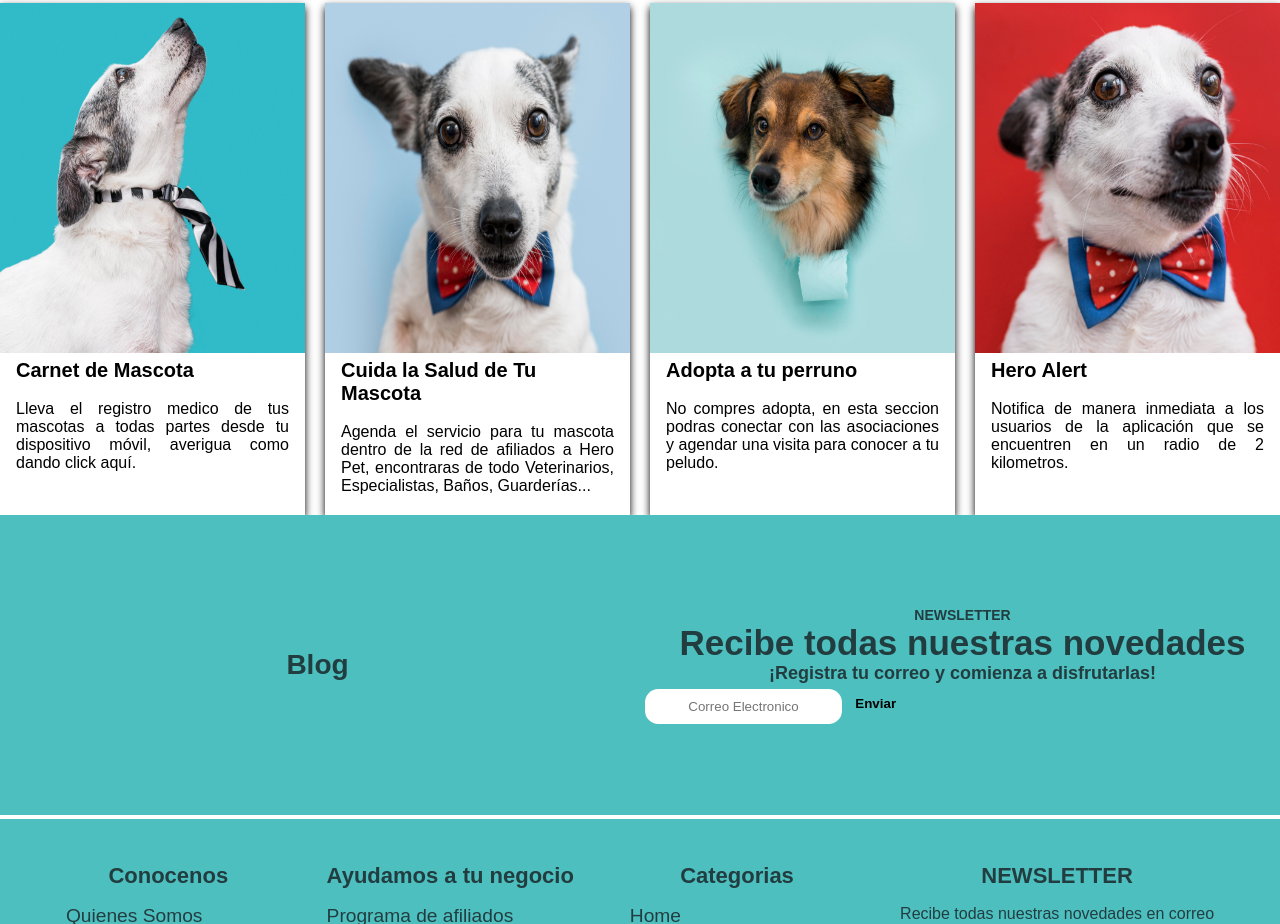
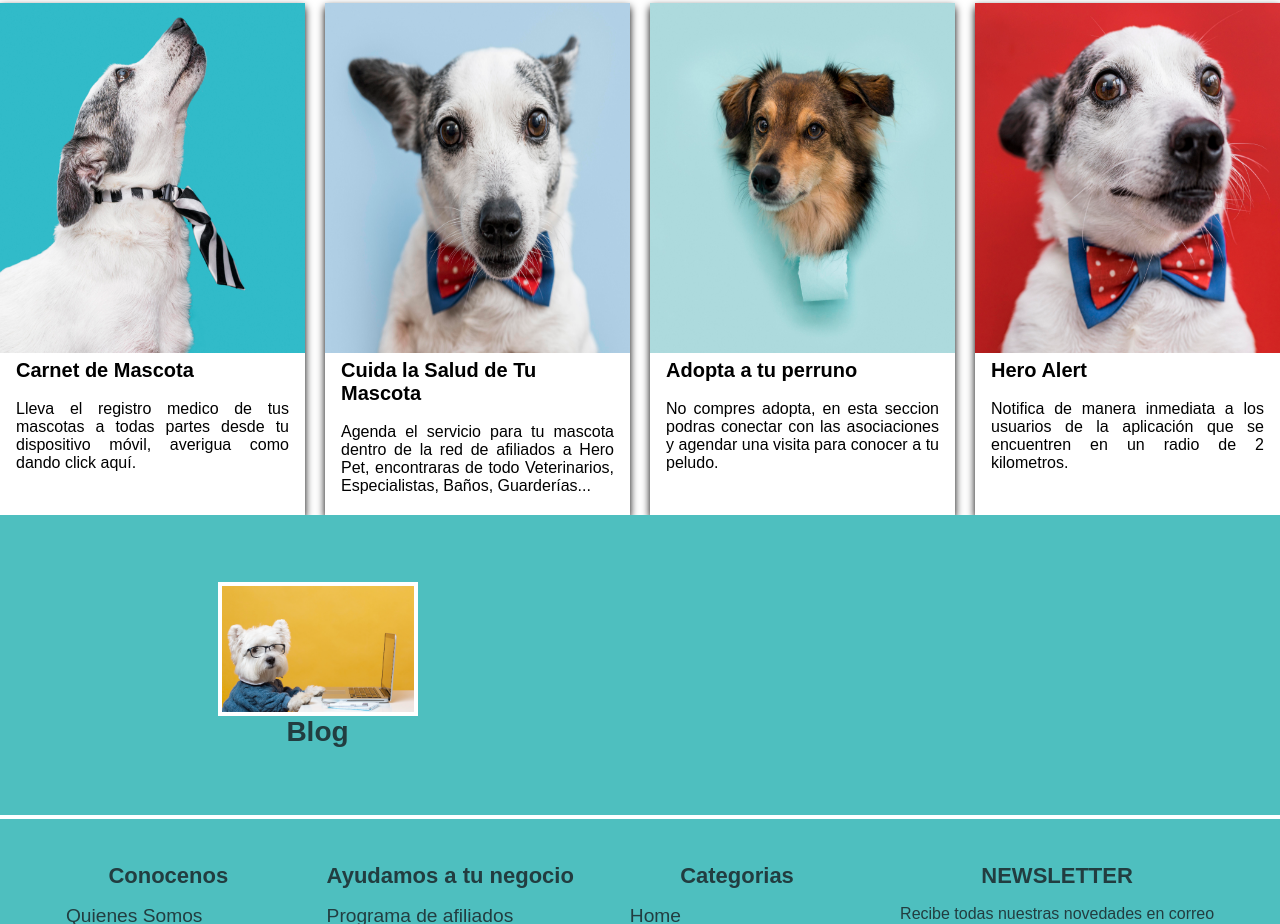
Before and after one commit to KaniCode78/Proyecto-Luchos, a plain HTML site: page index.html in a window 1280 px wide. Shown: the part 622-1546 px from the top of the page. Drawn offline with Linux system fonts and the light colour scheme; a web font is replaced by a local one.

Commit message:
Finalizado 1
Listo, falta mejoras pero hay que entregarlo

```diff
--- a/assets/css/style.css
+++ b/assets/css/style.css
@@ -151,6 +151,7 @@ input[type=text] {
     align-self: center center;
     font-size: 40px;
     font-weight: bold;
+    color: #223D40;
 }
 
 h4 {
@@ -168,6 +169,11 @@ h4 {
 .text-justify {
     text-align: justify;
     font-family: 'Hind Madurai', sans-serif;
+}
+
+.imagen-full2 {
+    width: 100%;
+    align-self: left;
 }
 
 
@@ -252,10 +258,10 @@ input {
     align-self: center;
 }
 
-button{
+button {
     padding: .5em 1em;
-    border:none;
-    background:#4EBFBF ;
+    border: none;
+    background: #4EBFBF;
     cursor: pointer;
     font-weight: bold;
 }
@@ -266,18 +272,22 @@ ul {
     list-style: none;
     padding-left: 0;
 }
+
 footer {
     background-color: #4EBFBF;
     color: #223D40;
     line-height: 1.5;
 }
+
 footer a {
     text-decoration: none;
     color: #223D40;
 }
+
 a:hover {
     text-decoration: underline;
 }
+
 .ft-title {
     color: #223D40;
     font-family: 'Hind Madurai', sans-serif;
@@ -290,8 +300,10 @@ body {
     min-height: 100vh;
     flex-direction: column;
 }
+
 .container {
-    flex: 1;    /* same as flex-grow: 1; */
+    flex: 1;
+    /* same as flex-grow: 1; */
 }
 
 .ft-main {
@@ -299,17 +311,27 @@ body {
     display: flex;
     flex-wrap: wrap;
 }
+
 .ft-main-item {
     padding: 1.25rem;
-    min-width: 12.5rem /*200px*/;
+    min-width: 12.5rem
+        /*200px*/
+    ;
 }
 
-@media only screen and (min-width: 29.8125rem /*477px*/) {
+@media only screen and (min-width: 29.8125rem
+
+    /*477px*/
+) {
     .ft-main {
         justify-content: space-around;
     }
 }
-@media only screen and (min-width: 77.5rem /*1240px*/ ) {
+
+@media only screen and (min-width: 77.5rem
+
+    /*1240px*/
+) {
     .ft-main {
         justify-content: space-evenly;
     }
@@ -319,11 +341,13 @@ form {
     display: flex;
     flex-wrap: wrap;
 }
+
 input[type="email"] {
     border: 0;
     padding: 0.625rem;
     margin-top: 0.3125rem;
 }
+
 input[type="submit"] {
     background-color: #4EBFBF;
     color: #fff;
@@ -336,12 +360,14 @@ input[type="submit"] {
 .ft-social {
     padding: 0 1.875rem 1.25rem;
 }
+
 .ft-social-list {
     display: flex;
     justify-content: center;
     border-top: 1px #777 solid;
     padding-top: 1.25rem;
 }
+
 .ft-social-list li {
     margin: 0.5rem;
     font-size: 1.25rem;
@@ -351,110 +377,29 @@ input[type="submit"] {
     padding: 0.9375rem 1.875rem;
     background-color: #4EBFBF;
 }
+
 .ft-legal-list {
     width: 100%;
     display: flex;
     flex-wrap: wrap;
 }
+
 .ft-legal-list li {
     margin: 0.125rem 0.625rem;
     white-space: nowrap;
 }
-/* one before the last child */
+
+
 .ft-legal-list li:nth-last-child(2) {
-    flex: 1;       /* same as flex-grow: 1; */
+    flex: 1;
+
 }
 
-
-
-
-
-
-
-
-
-
-
-
-
-
-
-
-
-
-
-/*
-.menu-footer-grid {
-    grid-template-areas:
-        "logo nav1 nav2 nav3 nav4"
-        "moz moz moz moz"
-        "legal legal legal legal . ";
-    grid-template-columns: minmax(260px, 2fr) repeat(4,minmax(0,1fr));
-}
-
-.menu-footer-nav-col1{
-    grid-area: nav1;
-    grid-row-start: nav1;
-    grid-row-end: nav1;
-    grid-column-start: nav1;
-    grid-column-end: nav1;
-}
-.menu-nav-heading {
-    font: var(--type-smaller-font-size);
-    margin: 0 0 .5rem;
-}
-
-.menu-footer-nav-list {
-    display: flex;
-    flex-direction: column;
-    gap: .5rem;
-}
-.menu-footer-nav-item {
-    font-size: var(--type-smaller-font-size);
-  }
-
-*/
-
-
-
-
-
-/*
-
-.footer-wrapper {
-    margin-top: 0rem;
-    background-color: #4EBFBF;
-    color: #223D40;
-    text-align: left;
-    padding: 2rem 1rem;
-    position: relative;
-}
-
-.pafooter-wrapper {
-    font-size: 18px;
-    font-weight: bold;
-    padding: 1rem;
-    text-align: left;
-    font-family: 'Hind Madurai', sans-serif;
-}
-
-.social-wrapper {
-    display: grid;
-    grid-template-columns: 50px 50px 50px 50px;
-    gap: 1px;
-    padding: 10px;
-    align-self: center;
-}
-
-.network-img {
-    height: 4rem;
-}
-*/
 .logoimg-wrapper {
     text-align: center;
 }
 
-.logo-img{
+.logo-img {
     height: 4rem;
     object-fit: cover;
     text-align: center;
@@ -468,7 +413,7 @@ input[type="submit"] {
     text-align: center;
     font-family: 'Hind Madurai', sans-serif;
 
-/*
+
     /* Responsive */
 
     @media screen and (max-width: 1200px) {
@@ -479,7 +424,7 @@ input[type="submit"] {
             padding: 10px;
         }
 
-}
+
 
     @media screen and (max-width: 768px) {
         .header-wrapper {
@@ -524,10 +469,8 @@ form {
             /* Centrar el formulario en la página */
             margin: 0 auto;
             width: 400px;
-    /* Esquema del formulario */
             padding: 1em;
             border-color: #4EBFBF;
-    /*border: 1px solid #CCC;*/
             border-radius: 1em;
         }
 
@@ -550,42 +493,27 @@ label {
 
         input,
         textarea {
-    /* Para asegurarse de que todos los campos de texto tienen la misma configuración de letra
-       Por defecto, las áreas de texto tienen un tipo de letra monoespaciada */
             font: 1em sans-serif;
-
-    /* Tamaño uniforme del campo de texto */
             width: 300px;
             box-sizing: border-box;
-
-    /* Hacer coincidir los bordes del campo del formulario */
             border: 1px solid #999;
         }
 
         input:focus,
         textarea:focus {
-    /* Destacado adicional para elementos que tienen el cursor */
             border-color: #000;
         }
 
         textarea {
-    /* Alinear los campos de texto multilínea con sus etiquetas */
             vertical-align: top;
-
-    /* Proporcionar espacio para escribir texto */
             height: 5em;
         }
 
         .button {
-    /* Alinear los botones con los campos de texto */
             padding-left: 90px;
             text-align: auto;
-    /* mismo tamaño que los elementos de la etiqueta */
         }
 
         button {
-    /* Este margen adicional representa aproximadamente el mismo espacio que el espacio
-       entre las etiquetas y sus campos de texto */
             margin-left: .5em;
-
         }
--- a/index.html
+++ b/index.html
@@ -90,27 +90,12 @@
 
 
 
-
-
-
-
     <!--Adicionales  -->
     <div class="adicional-wrapper">
         <!-- <div class="flex-container"> -->
         <div class="adicionales1-wrapper">
-            <!-- <div class="card2"> -->
-            <!-- <img class="imagen-full2" src="assets/Media/perritoblog.png" alt="Dogs"> -->
+            <img class="imagen-full2" src="assets/Media/perritoblog.png" alt="Dogs">
             <h1>Blog</h1>
-        </div>
-
-        <div class="adicionales2-wrapper">
-            <h2>NEWSLETTER</h2>
-            <p class="p2">Recibe todas nuestras novedades</p>
-            <p class="p3">¡Registra tu correo y comienza a disfrutarlas!</p>
-            <form for="email">
-                <input type="email" placeholder="Correo Electronico">
-                <button type="submit">Enviar</button>
-            </form>
         </div>
     </div>
 
```
Lines whose indentation alone changed are shown as unchanged.
